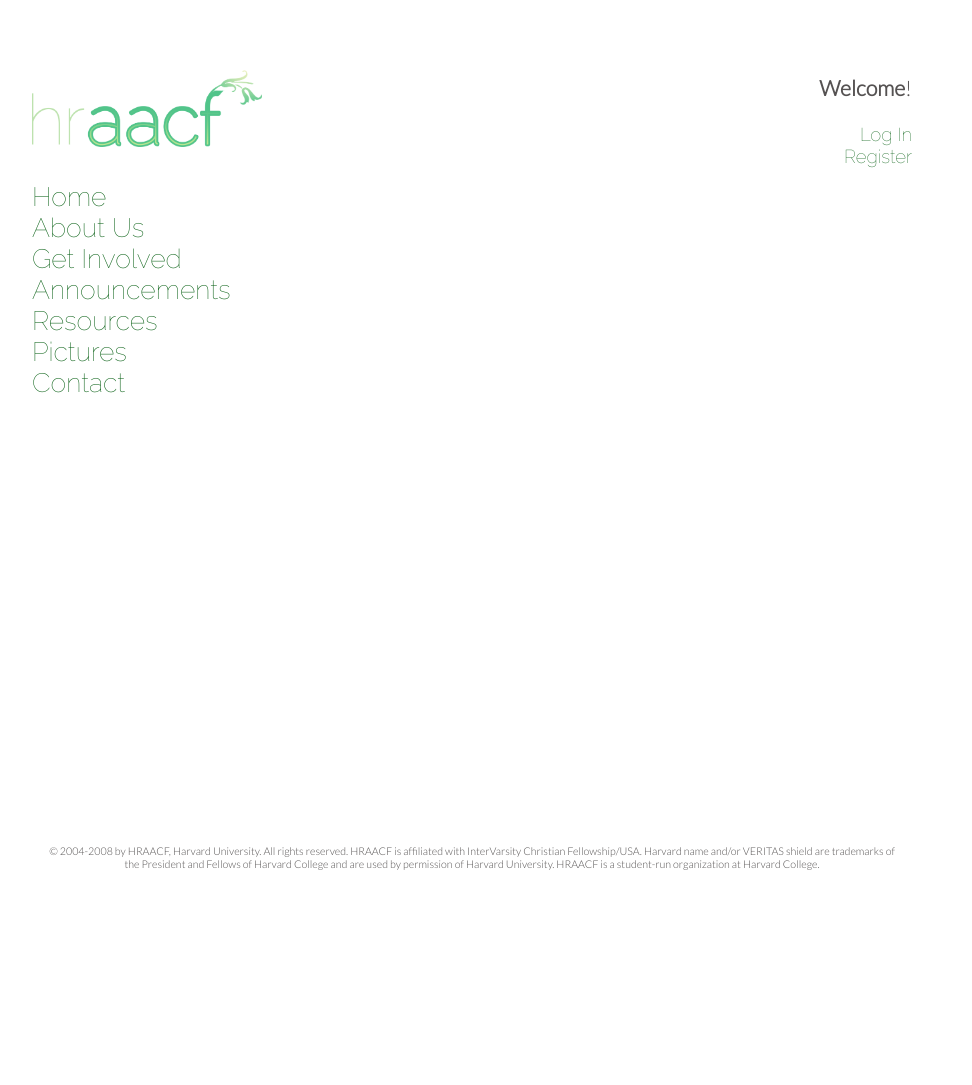
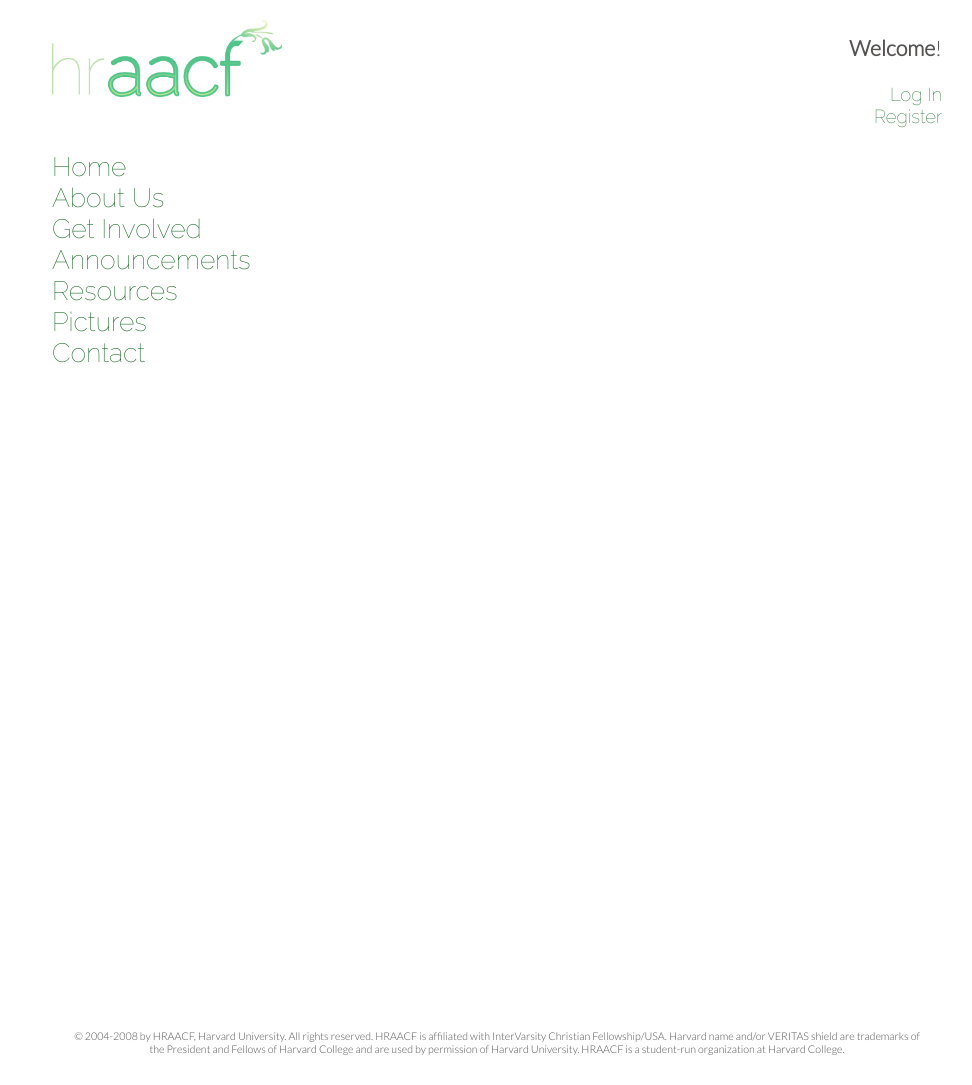
Before and after one commit to mtung/HRAACF-Webpage, a PHP site: page / in a window 1280 px wide. Shown: the whole page, without its empty margins (128-1100 px from the left). Before the commit the page ends 870 px from the top, so only its background shows below. Run offline with PHP 8.4, Linux system fonts and the light colour scheme; the visitor is signed in with stand-in values (Sample User, id 1); data that the repository does not hold is empty; some libraries are stand-ins or nearby versions.

Commit message:
lots of changes...

```diff
--- a/Judy/CSS/style2.css
+++ b/Judy/CSS/style2.css
@@ -6,11 +6,10 @@
 #logo
 {
 position: relative;
-top: 50px;
 }
 
 #wrapper {
-width:1000px;
+width:960px;
 margin-left:auto;
 margin-right:auto;
 }
@@ -26,7 +25,7 @@
 
 #center
 {
-width:440px;
+width:450px;
 padding:20px;
 float: left;
 height: 800px;
@@ -44,7 +43,7 @@
 {
 text-align: right;
 position:relative;
-top: 55px;
+top: 15px;
 font-family: 'Lato', sans-serif;
 color: #555252;
 font-size: 16pt;
@@ -94,16 +93,17 @@
 
 .content
 {
+ padding:20px;
  position:relative;
- top: 130px;
+ top:90px;
 }
 
 div#footer
 {
  width: 850px;
  position: relative;
- top: 500px;
- padding: 15px;
+ padding: 20px;
+ padding-top: 700px;
  display: block;
 }
 
@@ -163,7 +163,7 @@
 #menu
 {
  position: relative;
- top: 80px;
+ top: 50px;
 }
 
 ul#menu, ul#menu ul {
--- a/Judy/includes/constants.php
+++ b/Judy/includes/constants.php
@@ -16,7 +16,7 @@
 
     // your database's password
 
-    define("DB_PASSWORD", "Marilyn1");
+    define("DB_PASSWORD", "");
 
     // your database's server
     define("DB_SERVER", "localhost");
```
Also changed, not shown: Judy/announcements.php (added, +35 -0 lines), Judy/resources.php (added, +36 -0 lines).
